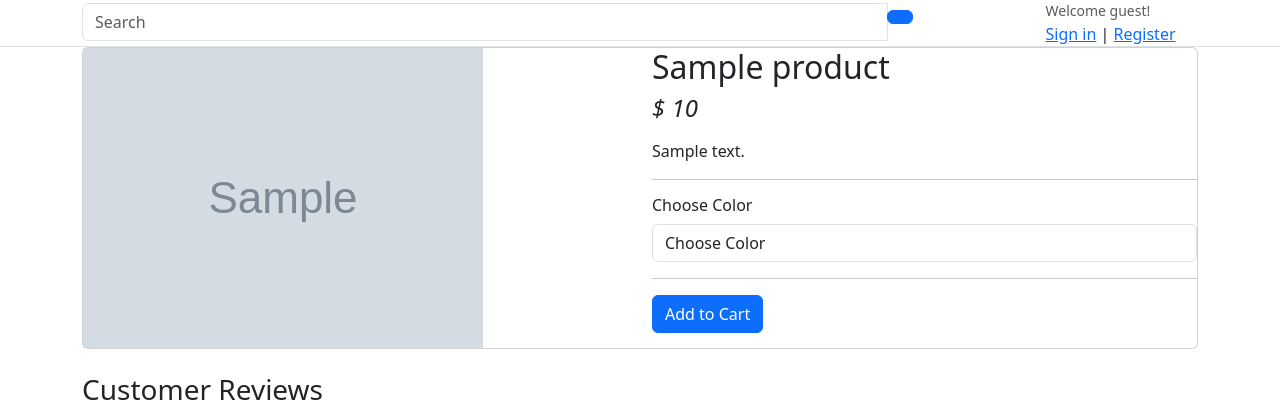
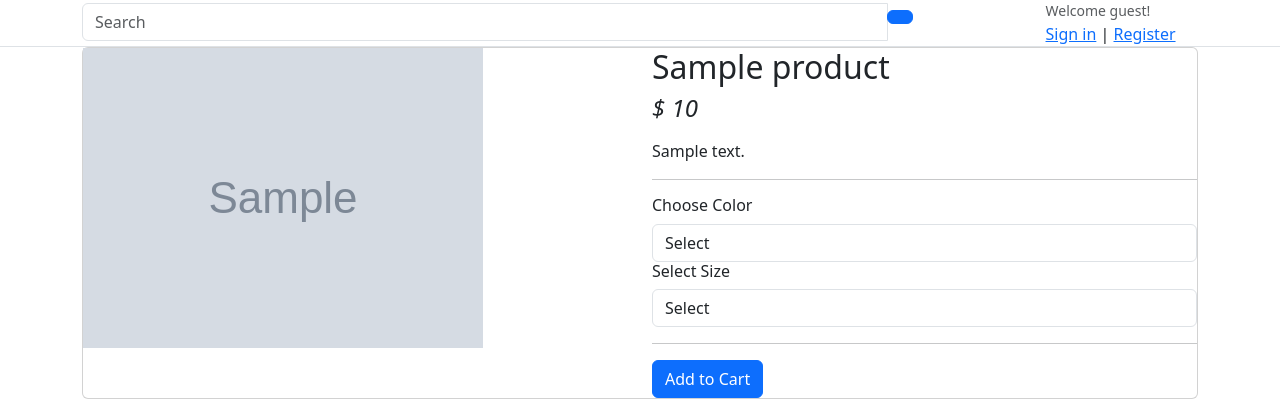
Before and after one commit to dehemi2001/ecommerce_django, a Django app: a page that uses templates/store/product_detail.html in a window 1280 px wide. Shown: the part 381-794 px from the top of the page. Run offline with Django 5.2, Linux system fonts and the light colour scheme; tables that the repository leaves empty hold one stand-in row (values such as "Sample post"); grey boxes marked "Sample" are stand-in pictures; some libraries are stand-ins or nearby versions.

Commit message:
Variation Manager for Variation Model

```diff
--- a/carts/views.py
+++ b/carts/views.py
@@ -14,9 +14,11 @@ def _cart_id(request):
     return cart
 
 def add_cart(request, product_id):
-    color = request.GET['color']
-    # size = request.GET['size']
-    return HttpResponse(color)
+    if request.method == 'POST':
+        color = request.POST['color']
+        size = request.POST['size']
+        print(color, size)
+
     product = Product.objects.get(id=product_id) # get the product
     try:
         cart = Cart.objects.get(cart_id=_cart_id(request)) # get the cart using the cart_id present in the session
--- a/store/models.py
+++ b/store/models.py
@@ -22,6 +22,13 @@ class Product(models.Model):
     def __str__(self):
         return self.product_name
 
+class VariationManager(models.Manager):
+    def colors(self):
+        return super(VariationManager, self).filter(variation_category='color', is_active=True)
+
+    def sizes(self):
+        return super(VariationManager, self).filter(variation_category='size', is_active=True)
+
 variation_category_choice = (
     ('color', 'color'),
     ('size', 'size'),
@@ -34,5 +41,7 @@ class Variation(models.Model):
     is_active = models.BooleanField(default=True)
     created_date = models.DateTimeField(auto_now=True)
 
+    objects = VariationManager()
+
     def __unicode__(self):
         return self.product
--- a/templates/store/product_detail.html
+++ b/templates/store/product_detail.html
@@ -17,7 +17,8 @@
                     </article> <!-- gallery-wrap .end// -->
                 </aside>
                 <main class="col-md-6 border-left">
-                    <form action="{% url 'add_cart' single_product.id %}" method="GET">
+                    <form action="{% url 'add_cart' single_product.id %}" method="POST">
+                        {% csrf_token %}
                         <article class="content-body">
 
                             <h2 class="title">{{ single_product.product_name }}</h2>
@@ -34,23 +35,28 @@
                                 <div class="item-option-select">
                                     <h6>Choose Color</h6>
                                     <select name="color" class="form-control" required>
-                                        <option value="" disabled selected>Choose Color</option>
-                                        {% for i in single_product.variation_set.all %}
-                                        <option value="{{ i.variation_value }}">{{ i.variation_value }}</option>
+                                        <option value="" disabled selected>Select</option>
+                                        {% for i in single_product.variation_set.colors %}
+                                        <option value="{{ i.variation_value | lower }}">
+                                            {{ i.variation_value | capfirst}}
+                                        </option>
                                         {% endfor %}
                                     </select>
                                 </div>
-                            </div> <!-- row.// -->
-                            <!-- <div class="row">
+                            </div>
+                            <div class="row">
                                 <div class="item-option-select">
                                     <h6>Select Size</h6>
                                     <select name="size" class="form-control">
-                                        <option value="small">Small</option>
-                                        <option value="medium">Medium</option>
-                                        <option value="large">Large</option>
+                                        <option value="" disabled selected>Select</option>
+                                        {% for i in single_product.variation_set.sizes %}
+                                        <option value="{{ i.variation_value | lower }}">
+                                            {{ i.variation_value |capfirst}}
+                                        </option>
+                                        {% endfor %}
                                     </select>
                                 </div>
-                            </div> -->
+                            </div>
                             <hr>
                             {% if single_product.stock <= 0 %} <h5 class="text-danger">Out of Stock</h5>
                                 {% else %}
```
